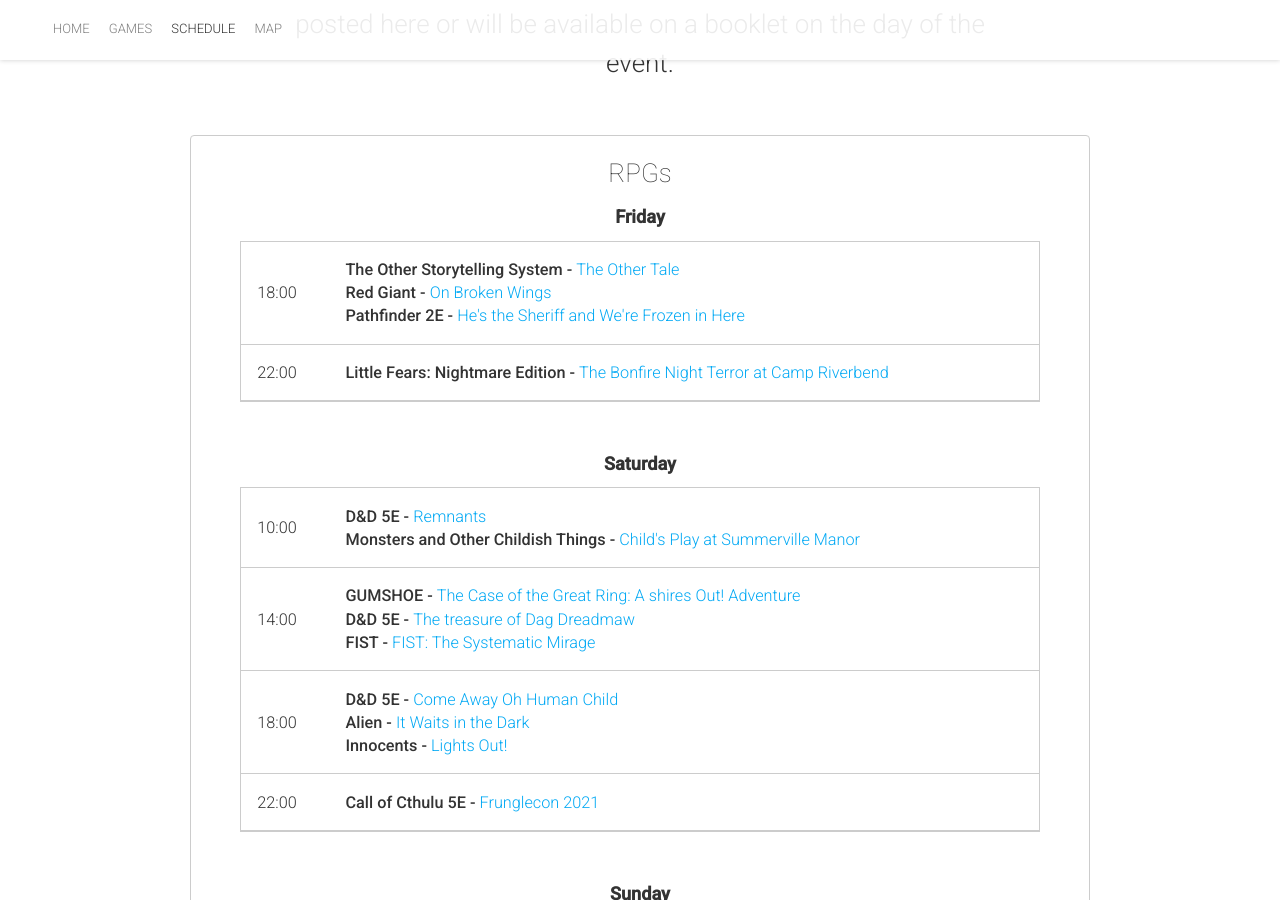
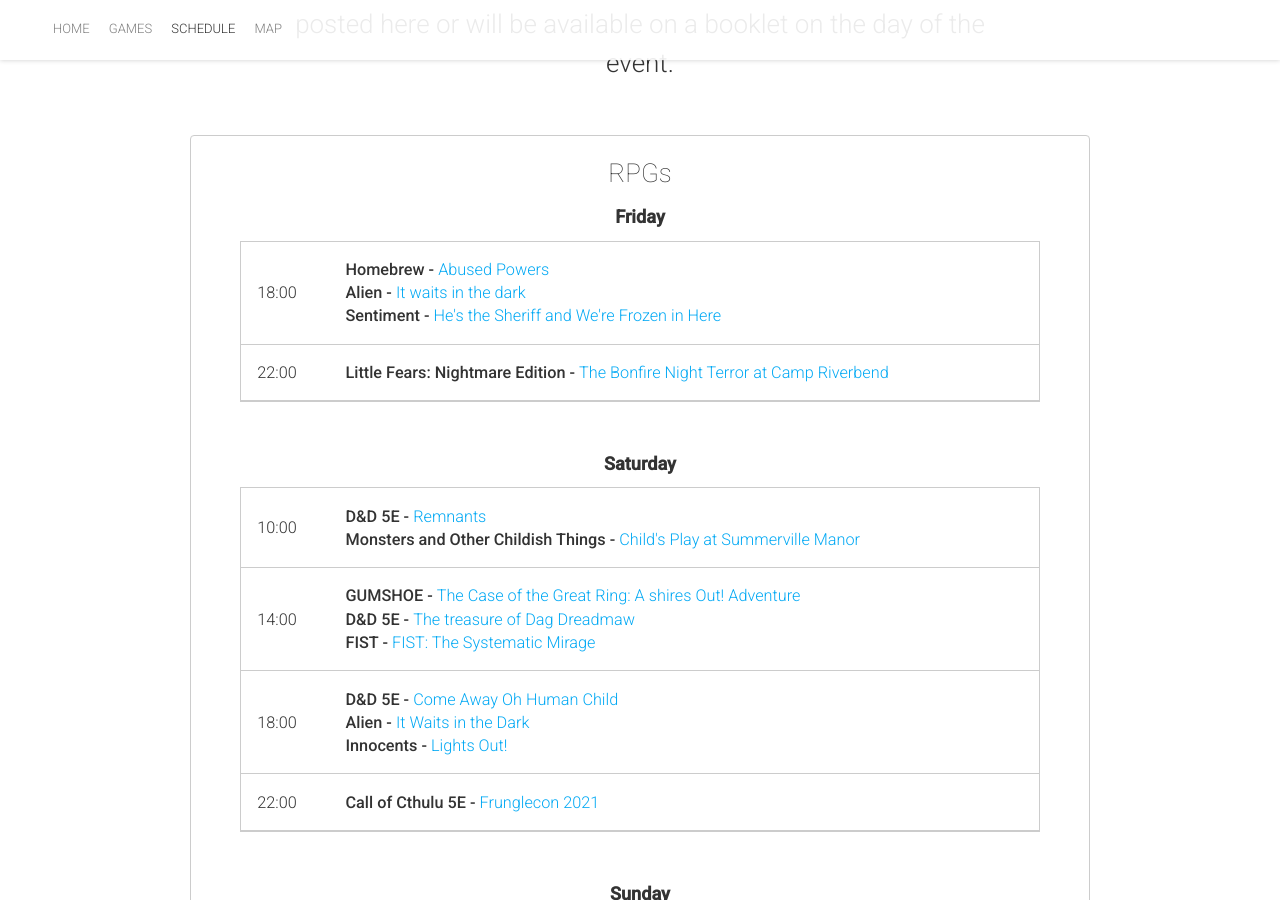
Before and after one commit to gregoriousTechorious/warpcon.ie, a Jekyll site: the page built from schedule.html, in a window 1280 px wide and 900 px high, scrolled down 493 px. Built offline with Jekyll 4.4.1, drawn with Linux system fonts in a browser that asks for light colours; nearby versions of some CDN libraries.

```diff
--- a/schedule.html
+++ b/schedule.html
@@ -25,9 +25,9 @@
                     <td>18:00</td>
                     <td>
                         <ul>
-                            <li><b>The Other Storytelling System - </b><a href="/games/the-other-tale">The Other Tale</a></li>
-                            <li><b>Red Giant - </b> <a href="/games/on-broken-wings">On Broken Wings</a></li>
-                            <li><b>Pathfinder 2E - </b> <a href="/games/hes-the-sheriff-and-were-frozen-here">He's the Sheriff and We're Frozen in Here</a></li>
+                            <li><b>Homebrew - </b><a href="/games/abused-powers">Abused Powers</a></li>
+                            <li><b>Alien - </b> <a href="/games/it-waits-in-the-dark">It waits in the dark</a></li>
+                            <li><b>Sentiment - </b> <a href="/games/reflection-zero-to-hero">He's the Sheriff and We're Frozen in Here</a></li>
                         </ul>
                     </td>
                 </tr>
```
Also changed, not shown: _layouts/post.html (+4 -4 lines).
